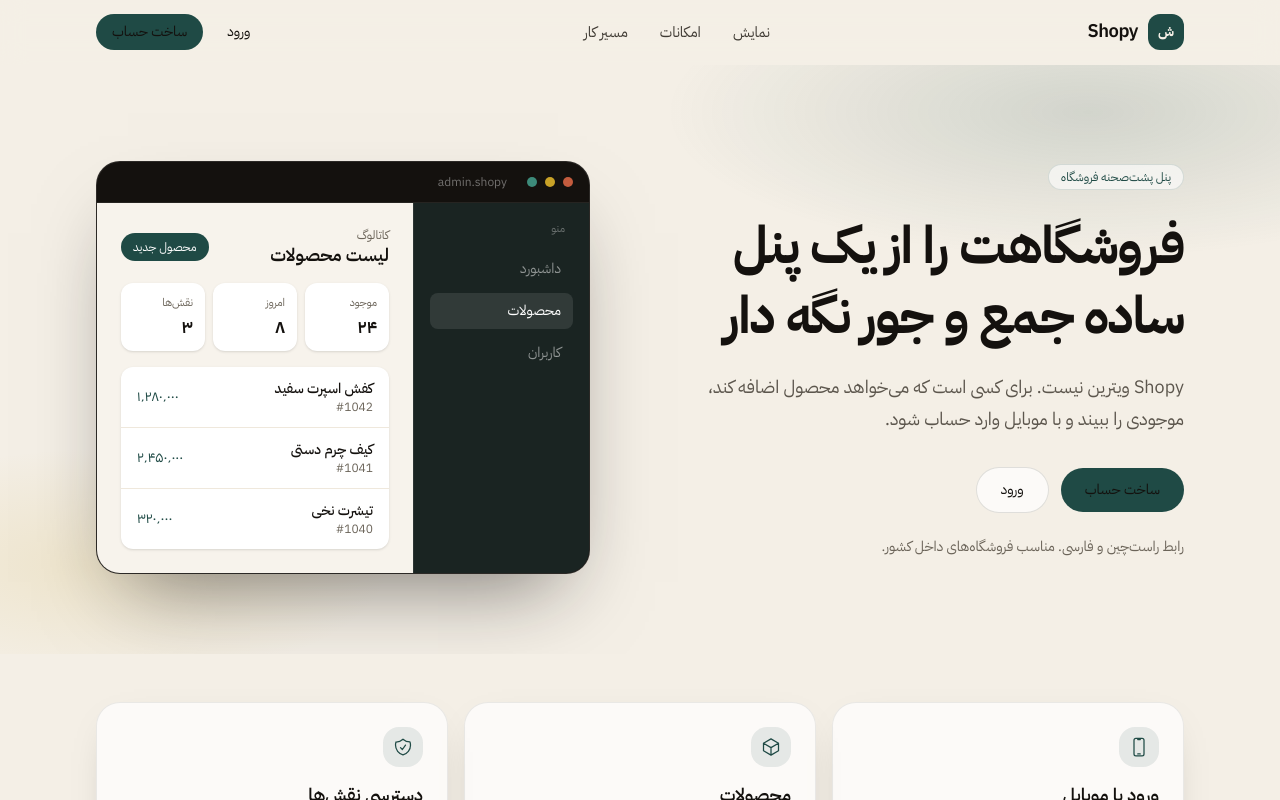
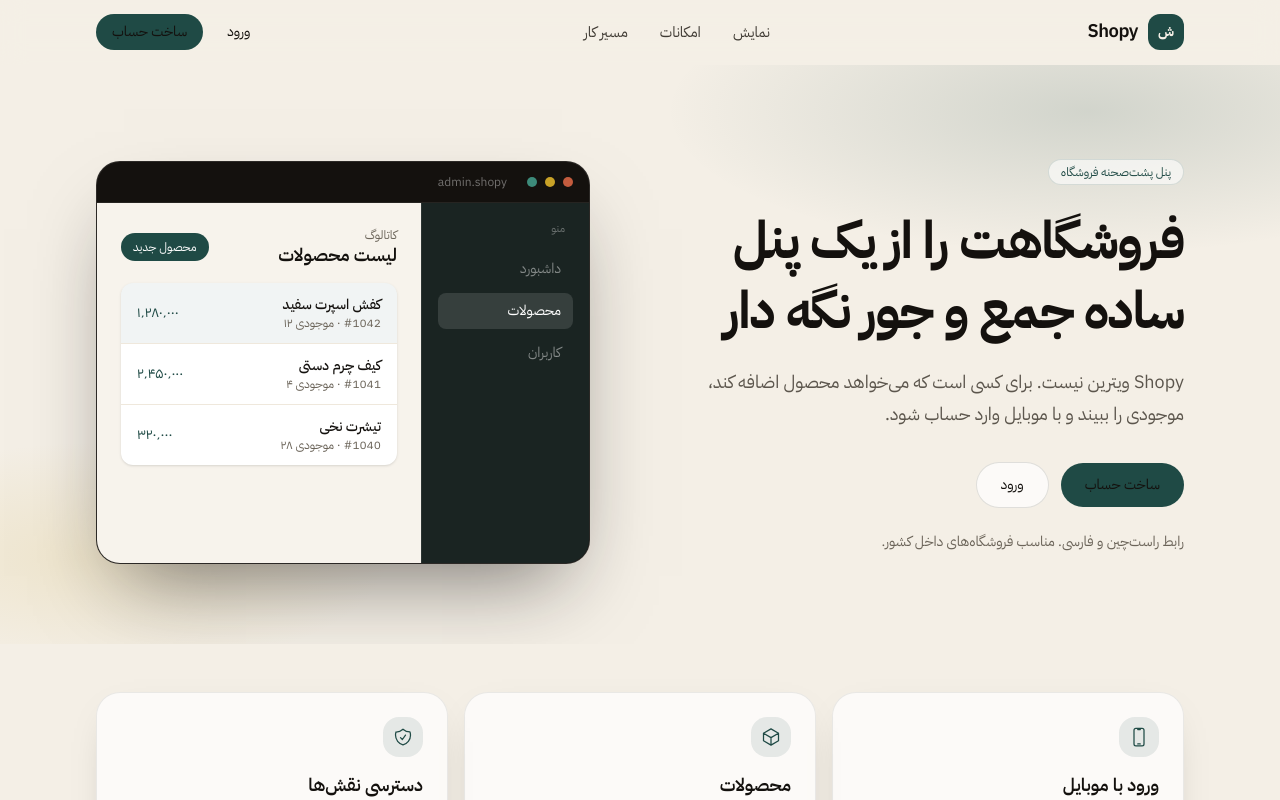
Before and after one commit to selengr/cv, a Next.js app: page / in a window 1280 px wide. Shown: the top 800 px of the page. Built offline with nearby package versions, Linux system fonts and the light colour scheme; a web font is replaced by a local one.

Commit message:
homepage more interactive and switch in better Persian fonts.s

```diff
--- a/src/components/landing/dashboardPreview.tsx
+++ b/src/components/landing/dashboardPreview.tsx
@@ -1,12 +1,21 @@
+"use client";
+
+import { useState } from "react";
+
 const products = [
-  { id: "1042", title: "کفش اسپرت سفید", price: "۱٬۲۸۰٬۰۰۰" },
-  { id: "1041", title: "کیف چرم دستی", price: "۲٬۴۵۰٬۰۰۰" },
-  { id: "1040", title: "تیشرت نخی", price: "۳۲۰٬۰۰۰" },
+  { id: "1042", title: "کفش اسپرت سفید", price: "۱٬۲۸۰٬۰۰۰", stock: "۱۲" },
+  { id: "1041", title: "کیف چرم دستی", price: "۲٬۴۵۰٬۰۰۰", stock: "۴" },
+  { id: "1040", title: "تیشرت نخی", price: "۳۲۰٬۰۰۰", stock: "۲۸" },
 ];
 
+const tabs = ["داشبورد", "محصولات", "کاربران"] as const;
+
 export default function DashboardPreview() {
+  const [tab, setTab] = useState<(typeof tabs)[number]>("محصولات");
+  const [activeId, setActiveId] = useState("1042");
+
   return (
-    <div className="landing-preview relative w-full overflow-hidden rounded-3xl border border-white/10 bg-[#14110e] shadow-[0_40px_80px_-32px_rgba(20,17,14,0.55)]">
+    <div className="relative w-full overflow-hidden rounded-3xl border border-white/10 bg-[#14110e] shadow-[0_40px_80px_-28px_rgba(20,17,14,0.55)]">
       <div className="flex items-center gap-2 border-b border-white/8 px-4 py-3">
         <span className="h-2.5 w-2.5 rounded-full bg-[#c45c3e]" />
         <span className="h-2.5 w-2.5 rounded-full bg-[#c9a227]" />
@@ -14,29 +23,35 @@ export default function DashboardPreview() {
         <span className="mr-3 text-xs text-white/40">admin.shopy</span>
       </div>
 
-      <div className="grid min-h-[340px] grid-cols-[4.5rem_1fr] sm:grid-cols-[11rem_1fr]">
+      <div className="grid min-h-[360px] grid-cols-[4.6rem_1fr] sm:grid-cols-[10.5rem_1fr]">
         <aside className="border-l border-white/8 bg-[#1a2422] p-3 sm:p-4">
           <p className="hidden px-2 text-[11px] text-white/35 sm:block">منو</p>
           <div className="mt-3 space-y-1.5">
-            {["داشبورد", "محصولات", "کاربران"].map((item, index) => (
-              <div
+            {tabs.map((item) => (
+              <button
                 key={item}
-                className={`rounded-lg px-2 py-2 text-xs sm:px-3 sm:text-sm ${
-                  index === 1 ? "bg-white/10 text-white" : "text-white/50"
+                type="button"
+                onClick={() => setTab(item)}
+                className={`block w-full rounded-lg px-2 py-2 text-right text-xs transition sm:px-3 sm:text-sm ${
+                  tab === item
+                    ? "bg-white/12 text-white"
+                    : "text-white/45 hover:bg-white/6 hover:text-white/80"
                 }`}
               >
                 <span className="hidden sm:inline">{item}</span>
                 <span className="mx-auto block h-1.5 w-6 rounded-full bg-current sm:hidden" />
-              </div>
+              </button>
             ))}
           </div>
         </aside>
 
         <div className="bg-[#f7f3ec] p-4 sm:p-6">
+          {tab === "محصولات" && (
+            <>
               <div className="flex items-center justify-between">
                 <div>
                   <p className="text-xs text-[#6b6459]">کاتالوگ</p>
-              <h3 className="text-base font-semibold text-[#14110e] sm:text-lg">
+                  <h3 className="font-display text-base font-semibold text-[#14110e] sm:text-lg">
                     لیست محصولات
                   </h3>
                 </div>
@@ -45,38 +60,83 @@ export default function DashboardPreview() {
                 </span>
               </div>
 
+              <div className="mt-4 overflow-hidden rounded-xl bg-white shadow-sm">
+                {products.map((product, index) => (
+                  <button
+                    key={product.id}
+                    type="button"
+                    onClick={() => setActiveId(product.id)}
+                    className={`flex w-full items-center justify-between px-4 py-3 text-right text-sm transition ${
+                      index !== products.length - 1 ? "border-b border-[#efe8dc]" : ""
+                    } ${activeId === product.id ? "bg-[#1f4a45]/6" : "hover:bg-[#f4efe6]"}`}
+                  >
+                    <div>
+                      <p className="font-medium text-[#14110e]">{product.title}</p>
+                      <p className="text-xs text-[#6b6459]">
+                        #{product.id} · موجودی {product.stock}
+                      </p>
+                    </div>
+                    <p className="text-[#1f4a45]">{product.price}</p>
+                  </button>
+                ))}
+              </div>
+            </>
+          )}
+
+          {tab === "داشبورد" && (
+            <div>
+              <p className="text-xs text-[#6b6459]">خلاصه امروز</p>
+              <h3 className="font-display text-lg font-semibold">وضعیت فروشگاه</h3>
               <div className="mt-4 grid grid-cols-3 gap-2">
                 {[
-              { label: "موجود", value: "۲۴" },
-              { label: "امروز", value: "۸" },
-              { label: "نقش‌ها", value: "۳" },
+                  { label: "سفارش", value: "۱۸" },
+                  { label: "محصول", value: "۲۴" },
+                  { label: "بازدید", value: "۱۴۲" },
                 ].map((stat) => (
-              <div
-                key={stat.label}
-                className="rounded-xl bg-white px-3 py-2.5 shadow-sm"
-              >
+                  <div key={stat.label} className="rounded-xl bg-white px-3 py-4 shadow-sm">
                     <p className="text-[11px] text-[#6b6459]">{stat.label}</p>
-                <p className="text-lg font-semibold text-[#14110e]">{stat.value}</p>
+                    <p className="font-display text-2xl font-semibold text-[#14110e]">
+                      {stat.value}
+                    </p>
                   </div>
                 ))}
               </div>
+              <div className="mt-4 h-24 rounded-xl bg-white p-4 shadow-sm">
+                <div className="flex h-full items-end gap-2">
+                  {[40, 65, 45, 80, 55, 90, 70].map((h, i) => (
+                    <div
+                      key={i}
+                      className="flex-1 rounded-t-md bg-[#1f4a45]/80"
+                      style={{ height: `${h}%` }}
+                    />
+                  ))}
+                </div>
+              </div>
+            </div>
+          )}
 
-          <div className="mt-4 overflow-hidden rounded-xl bg-white shadow-sm">
-            {products.map((product, index) => (
+          {tab === "کاربران" && (
+            <div>
+              <p className="text-xs text-[#6b6459]">دسترسی</p>
+              <h3 className="font-display text-lg font-semibold">نقش‌ها</h3>
+              <div className="mt-4 space-y-2">
+                {[
+                  { name: "سارا محمدی", role: "ادمین" },
+                  { name: "علی رضایی", role: "فروشنده" },
+                ].map((person) => (
                   <div
-                key={product.id}
-                className={`flex items-center justify-between px-4 py-3 text-sm ${
-                  index !== products.length - 1 ? "border-b border-[#efe8dc]" : ""
-                }`}
+                    key={person.name}
+                    className="flex items-center justify-between rounded-xl bg-white px-4 py-3 shadow-sm"
                   >
-                <div>
-                  <p className="font-medium text-[#14110e]">{product.title}</p>
-                  <p className="text-xs text-[#6b6459]">#{product.id}</p>
-                </div>
-                <p className="text-[#1f4a45]">{product.price}</p>
+                    <p className="text-sm font-medium">{person.name}</p>
+                    <span className="rounded-full bg-[#1f4a45]/10 px-2.5 py-1 text-xs text-[#1f4a45]">
+                      {person.role}
+                    </span>
                   </div>
                 ))}
               </div>
+            </div>
+          )}
         </div>
       </div>
     </div>
```
Lines whose indentation alone changed are shown as unchanged.
